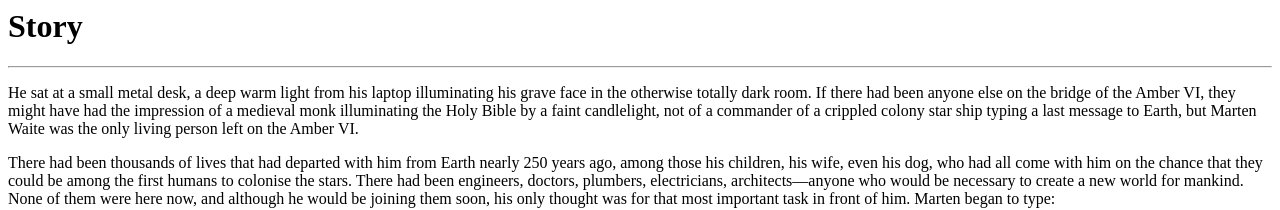
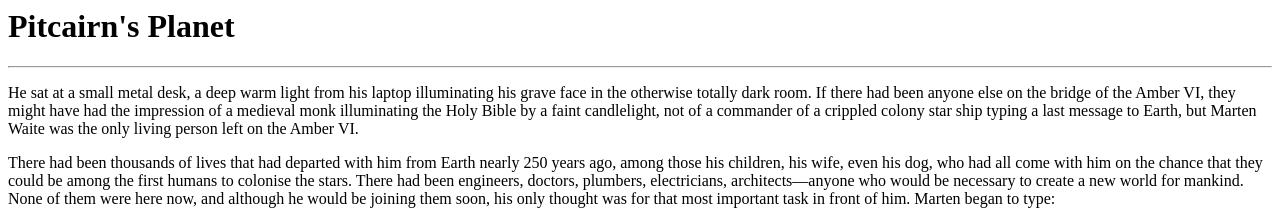
Before and after one commit to derykmakgill/website, a Jekyll site: the page built from story.md, in a window 1280 px wide. Shown: the top 210 px of the page. Built offline with Jekyll 4.4.1, drawn with Linux system fonts in a browser that asks for light colours.

Commit message:
Update story.md

```diff
--- a/story.md
+++ b/story.md
@@ -1,6 +1,6 @@
 ---
 layout: page
-title: Story
+title: Pitcairn's Planet
 ---
 
 He sat at a small metal desk, a deep warm light from his laptop illuminating his grave face
```
